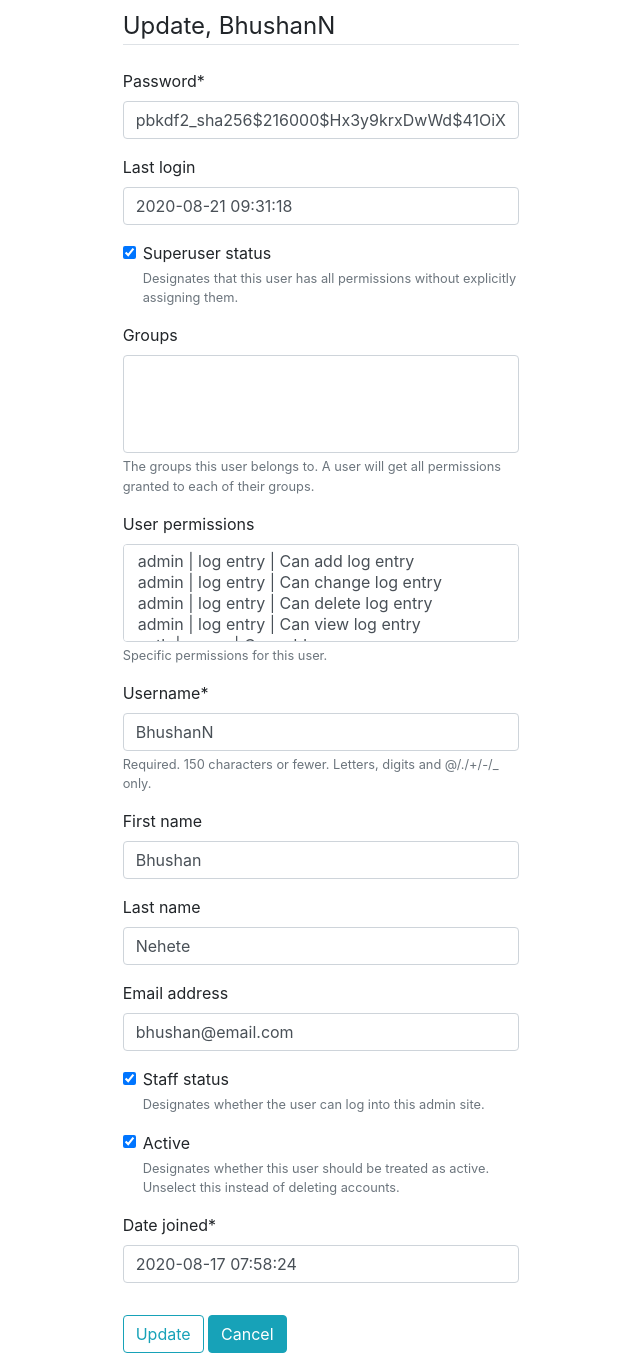
After one commit to BhushanNehete/Employee-LoginSystem, a Django app: page /update in a window 1280 px wide. The commit adds this page. Shown: the whole page, without its empty margins (319-959 px from the left). Run offline with Django 3.2, Linux system fonts and the light colour scheme; a user stored in the database is signed in; lists and menus that the app fills with data are empty; some libraries are stand-ins or nearby versions.

Commit message:
With User Permissions

```diff
--- a/TestProject/TestProject/settings.py
+++ b/TestProject/TestProject/settings.py
@@ -29,6 +29,9 @@ ALLOWED_HOSTS = []
 
 CRISPY_TEMPLATE_PACK = 'bootstrap4'
 
+LOGIN_REDIRECT_URL = 'profile'
+
+LOGIN_URL = 'login'  # we use @login_required() decorator and it want url to redirect page
 
 # Application definition
 
--- a/TestProject/employee/templates/base.html
+++ b/TestProject/employee/templates/base.html
@@ -15,6 +15,13 @@
     <title> {% block title %}{% endblock %} </title>
 </head>
 <body>
+    {% if messages %}
+                {% for msg in messages%}
+                        <div class="alert alert-{{ msg.tags }}">
+                            {{ msg }}
+                        </div>
+                {% endfor %}
+            {% endif %}
     {% block content %}{% endblock %}
 
     <script crossorigin="anonymous"
--- a/TestProject/users/forms.py
+++ b/TestProject/users/forms.py
@@ -1,10 +1,38 @@
-from django.contrib.auth.forms import UserCreationForm
+from django.contrib.auth.forms import UserCreationForm, UserChangeForm
 from django import forms
 from django.contrib.auth.models import User
 
 
+# to Create User
 class CreateUser(UserCreationForm):
     class Meta:
         model = User
         fields = ['username', 'first_name', 'last_name', 'email']
         labels = {'email': 'Email'}
+
+
+# for Update User Profile
+class UpdateProfile(UserChangeForm):
+    password = None
+
+    class Meta:
+        model = User
+        fields = ['username', 'first_name', 'last_name', 'email']
+
+
+# for Update Admin Profile
+class UpdateAdminProfile(UserChangeForm):
+    password = None
+
+    class Meta:
+        model = User
+        fields = '__all__'
+
+
+# For Update user permissions
+class UpdateUserPermissions(UserChangeForm):
+    password = None
+
+    class Meta:
+        model = User
+        fields = ['user_permissions', 'is_active']
--- a/TestProject/users/templates/users/logout.html
+++ b/TestProject/users/templates/users/logout.html
@@ -3,7 +3,8 @@
     <div class="ml-5 mt-2">
     <h2>You have been Logged Out</h2>
         <div class="border-top pt-3">
-                 <a class="btn btn-outline-info" href="{% url 'login' %}">Log In Again</a>
+            <a class="btn btn-outline-info" href="{% url 'login' %}">Log In Again</a>
+            <a class="btn btn-outline-info" href="{% url 'home' %}">Home</a>
         </div>
     </div>
 {% endblock content %}
--- /dev/null
+++ b/TestProject/users/templates/users/user_update.html
@@ -0,0 +1,17 @@
+{% extends "base.html" %}
+{% load crispy_forms_tags %}
+{% block content %}
+    <div class="container col-4 mt-2" style="margin-left:300">
+        <form method="POST">
+            {% csrf_token %}
+            <fieldset class="form-group">
+                <legend class="border-bottom mb-4">Update, {{ request.user.username }}</legend>
+                {{ form|crispy }}
+            </fieldset>
+            <div class="form-group">
+                <button class="btn btn-outline-info" type="submit">Update</button>
+                <a href="{% url 'profile' %}" class="btn btn-info btn-md" role="button">Cancel</a>
+            </div>
+        </form>
+    </div>
+{% endblock content %}
--- a/TestProject/users/urls.py
+++ b/TestProject/users/urls.py
@@ -6,4 +6,7 @@ urlpatterns = [
     path("register/", views.register, name="register"),
     path("login/", auth_views.LoginView.as_view(template_name="users/login.html"), name="login"),
     path("logout/", auth_views.LogoutView.as_view(template_name="users/logout.html"), name="logout"),
+    path("profile/", views.profile, name="profile"),
+    path("update", views.profile_update, name="profileupdate"),
+    path("users/<int:id>", views.user_detail, name="userdetail"),
 ]
--- a/TestProject/users/views.py
+++ b/TestProject/users/views.py
@@ -1,6 +1,9 @@
+from django.contrib import messages
+from django.contrib.auth.decorators import login_required
 from django.shortcuts import render, redirect
-from django.contrib.auth.forms import UserCreationForm
-from .forms import CreateUser
+from django.contrib.auth.models import User
+from .forms import CreateUser, UpdateProfile, UpdateAdminProfile, UpdateUserPermissions
+
 
 # Create your views here.
 
@@ -9,7 +12,50 @@ def register(request):
         form = CreateUser(request.POST)
         if form.is_valid():
             form.save()
+            messages.success(request, "Registered Successfully")
             return redirect("home")
     else:
         form = CreateUser()
     return render(request, "users/register.html", {"form": form})
+
+
+def profile(request):
+    if request.user.is_authenticated:
+        # user = request.user
+        users = None
+        if request.user.is_superuser == True:
+            users = User.objects.all()
+        return render(request, "users/profile.html", {"users": users})
+    else:
+        return redirect("login")
+
+
+@login_required()
+def profile_update(request):
+    if request.method == "POST":
+        user = request.user
+        if request.user.is_superuser == True:
+            form = UpdateAdminProfile(request.POST, instance=user)
+        else:
+            form = UpdateProfile(request.POST, instance=user)
+        if form.is_valid():
+            form.save()
+            return redirect("profile")
+    else:
+        if request.user.is_superuser == True:
+            form = UpdateAdminProfile(instance=request.user)
+        else:
+            form = UpdateProfile(instance=request.user)
+    return render(request, "users/user_update.html", {"form": form})
+
+
+def user_detail(request, id):
+    if request.user.is_authenticated:
+        user = User.objects.get(pk=id)
+        if request.method == "POST":
+            form = UpdateUserPermissions(request.POST, instance=user)
+            if form.is_valid():
+                form.save()
+        else:
+            form = UpdateUserPermissions(instance=user)
+    return render(request, "users/user_details.html", {"user": user, "form": form})
```
Also changed, not shown: TestProject/employee/templates/employee/home.html (+11 -1 lines), TestProject/users/templates/users/profile.html (added, +41 -0 lines), TestProject/users/templates/users/user_details.html (added, +17 -0 lines), TestProject/db.sqlite3.
